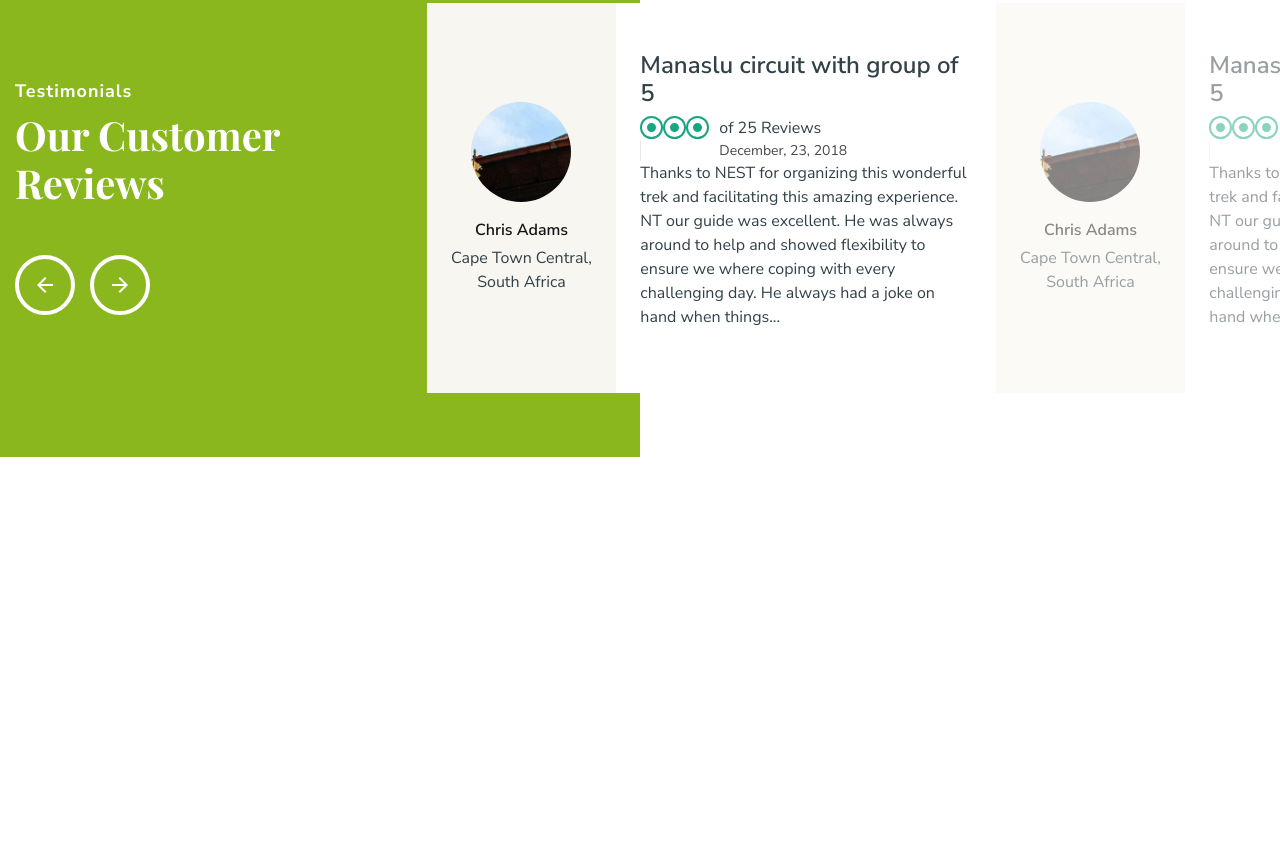
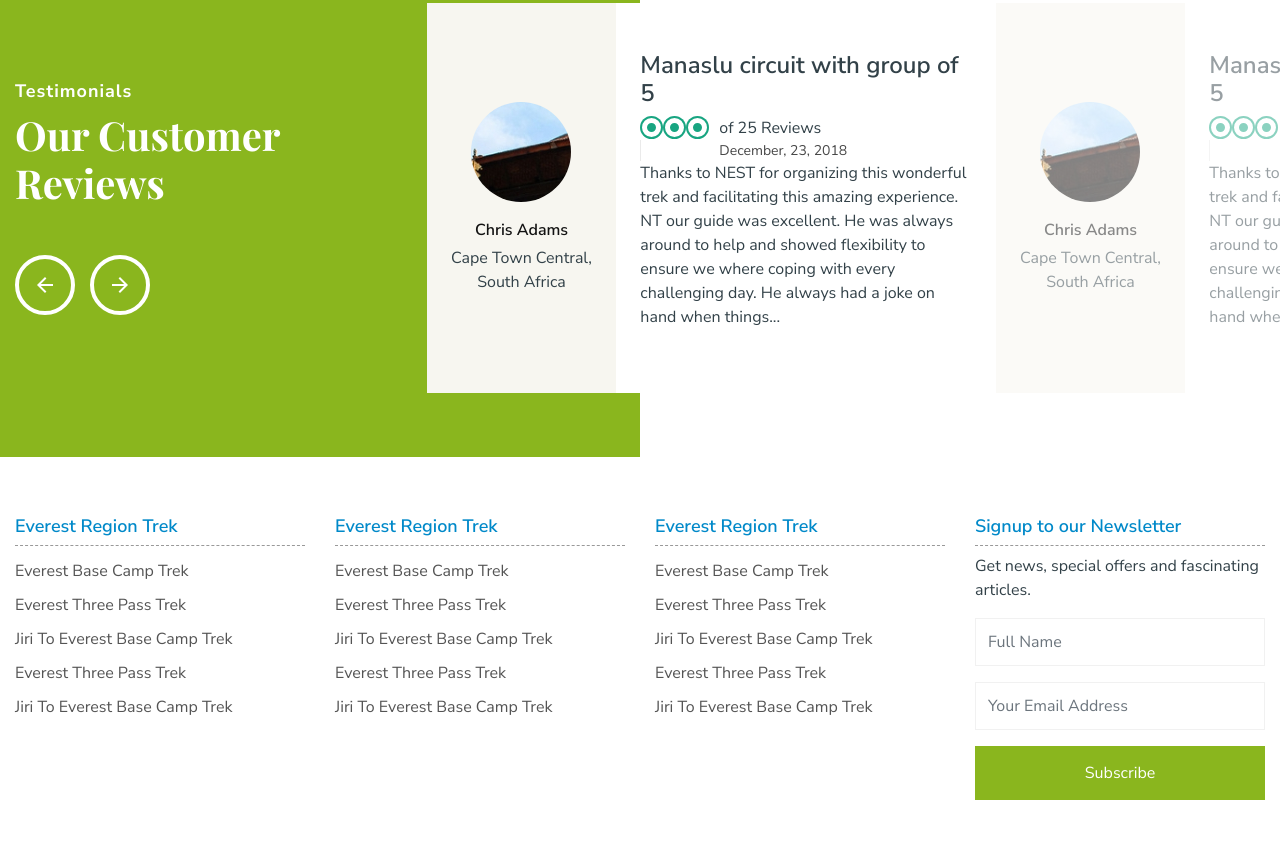
Before and after one commit to ayushshrestha/html-adventure, a plain HTML site: page index.html in a window 1280 px wide. Shown: the part 4400-5256 px from the top of the page. Before the commit the page ends 4857 px from the top, so only its background shows below. Drawn offline with nearby package versions, Linux system fonts and the light colour scheme; some packages are replaced by stand-ins of ours; a script that the page names is missing.

Commit message:
footer 31% complete

```diff
--- /dev/null
+++ b/assets/scss/components/_footer.scss
@@ -0,0 +1,15 @@
+.footer-menu {
+    &_title {
+        font-size: 18px;
+        font-weight: $font-semi-bold;
+        color: #0089C9;
+        padding-bottom:5px;
+        border-bottom:dashed 1px #999999;
+    }
+    li {
+        padding:5px 0;
+        a {
+            color: #545454;
+        }
+    }
+}
--- a/assets/scss/main.scss
+++ b/assets/scss/main.scss
@@ -17,6 +17,7 @@
 
 @import 'components/common';
 @import 'components/header';
+@import 'components/footer';
 
 
 @import 'pages/home';
--- a/assets/scss/module/_theme.scss
+++ b/assets/scss/module/_theme.scss
@@ -82,3 +82,16 @@
     border-radius: 0;
 }
 // border ends
+
+// form
+
+.theme-form_light {
+    input {
+        color: #999999;
+        padding:0.69rem .75rem;
+        border-color: #F1F1F1;
+        border-radius: 0;
+    }
+}
+
+// form ends
--- a/index.html
+++ b/index.html
@@ -559,7 +559,64 @@
       </div> <!-- container block special ends here -->
     </div> <!-- block special ends here -->
   </div> <!-- #wrapper ends here -->
-
+  <footer>
+    <div class="container py-5">
+      <div class="row py-2">
+        <div class="col-sm-3">
+          <div class="footer-menu">
+            <span class="d-block footer-menu_title">Everest Region Trek</span>
+            <ul class="pt-2 list-unstyled clearfix">
+              <li><a href="">Everest Base Camp Trek</a></li>
+              <li><a href="">Everest Three Pass Trek</a></li>
+              <li><a href="">Jiri To Everest Base Camp Trek</a></li>
+              <li><a href="">Everest Three Pass Trek</a></li>
+              <li><a href="">Jiri To Everest Base Camp Trek</a></li>
+            </ul>
+          </div>
+        </div>
+        <div class="col-sm-3">
+          <div class="footer-menu">
+            <span class="d-block footer-menu_title">Everest Region Trek</span>
+            <ul class="pt-2 list-unstyled clearfix">
+              <li><a href="">Everest Base Camp Trek</a></li>
+              <li><a href="">Everest Three Pass Trek</a></li>
+              <li><a href="">Jiri To Everest Base Camp Trek</a></li>
+              <li><a href="">Everest Three Pass Trek</a></li>
+              <li><a href="">Jiri To Everest Base Camp Trek</a></li>
+            </ul>
+          </div>
+        </div>
+        <div class="col-sm-3">
+          <div class="footer-menu">
+            <span class="d-block footer-menu_title">Everest Region Trek</span>
+            <ul class="pt-2 list-unstyled clearfix">
+              <li><a href="">Everest Base Camp Trek</a></li>
+              <li><a href="">Everest Three Pass Trek</a></li>
+              <li><a href="">Jiri To Everest Base Camp Trek</a></li>
+              <li><a href="">Everest Three Pass Trek</a></li>
+              <li><a href="">Jiri To Everest Base Camp Trek</a></li>
+            </ul>
+          </div>
+        </div>
+        <div class="col-sm-3">
+          <div class="footer-menu">
+            <span class="d-block footer-menu_title">Signup to our Newsletter</span>
+            <p class="pt-2">Get news, special offers and fascinating articles.</p>
+            <form class="theme-form_light">
+              <div class="form-group">
+                <input type="email" class="form-control" id="exampleInputEmail1" aria-describedby="emailHelp" placeholder="Full Name">
+              </div>
+              <div class="form-group">
+                <input type="password" class="form-control" id="exampleInputPassword1" placeholder="Your Email Address">
+              </div>
+              <button type="submit" class="btn btn-green w-100">Subscribe</button>
+            </form>
+          </div>
+        </div>
+        <!-- footer 4 list menu + form ends here -->
+      </div>
+    </div>
+  </footer>
 
   <script src="assets/js/vendor/popper.min.js"></script>
   <script src="assets/js/vendor/bootstrap.min.js"></script>
```
Also changed, not shown: assets/css/main.min.css, 1 other file.
